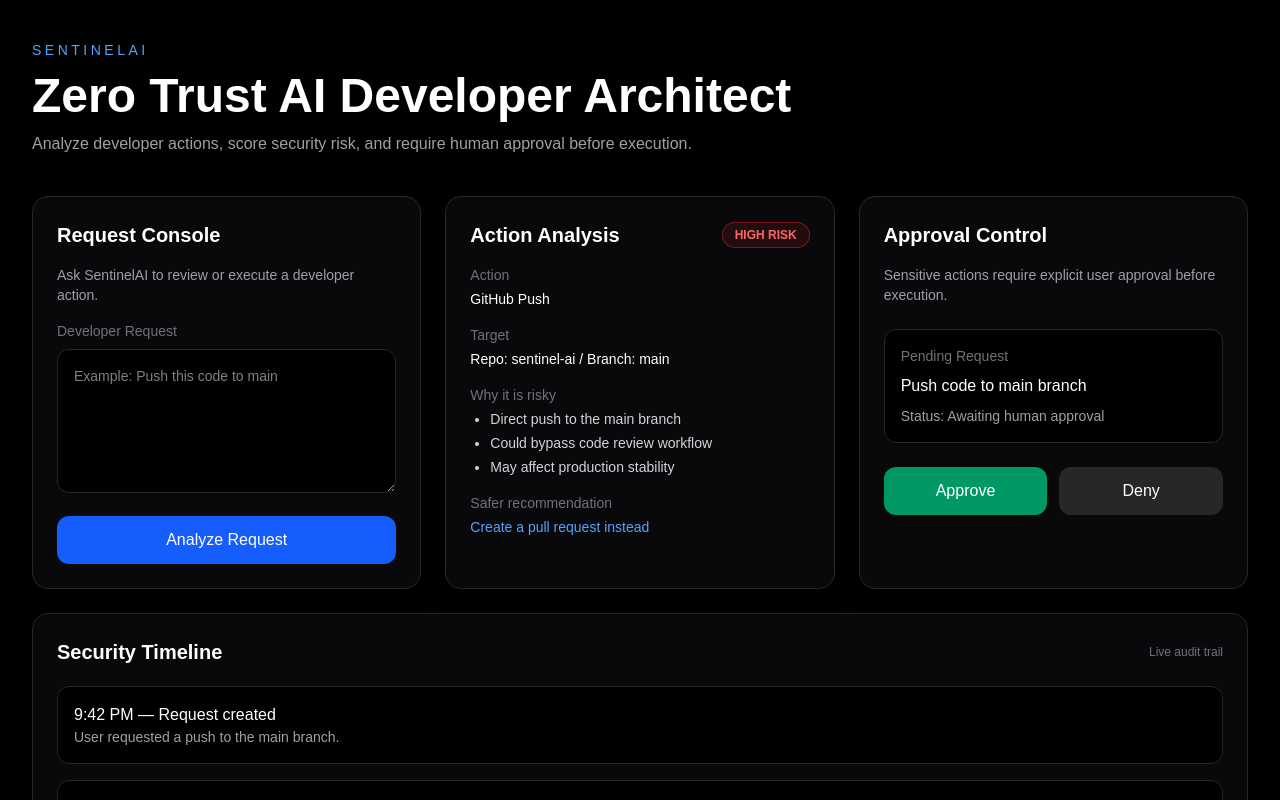
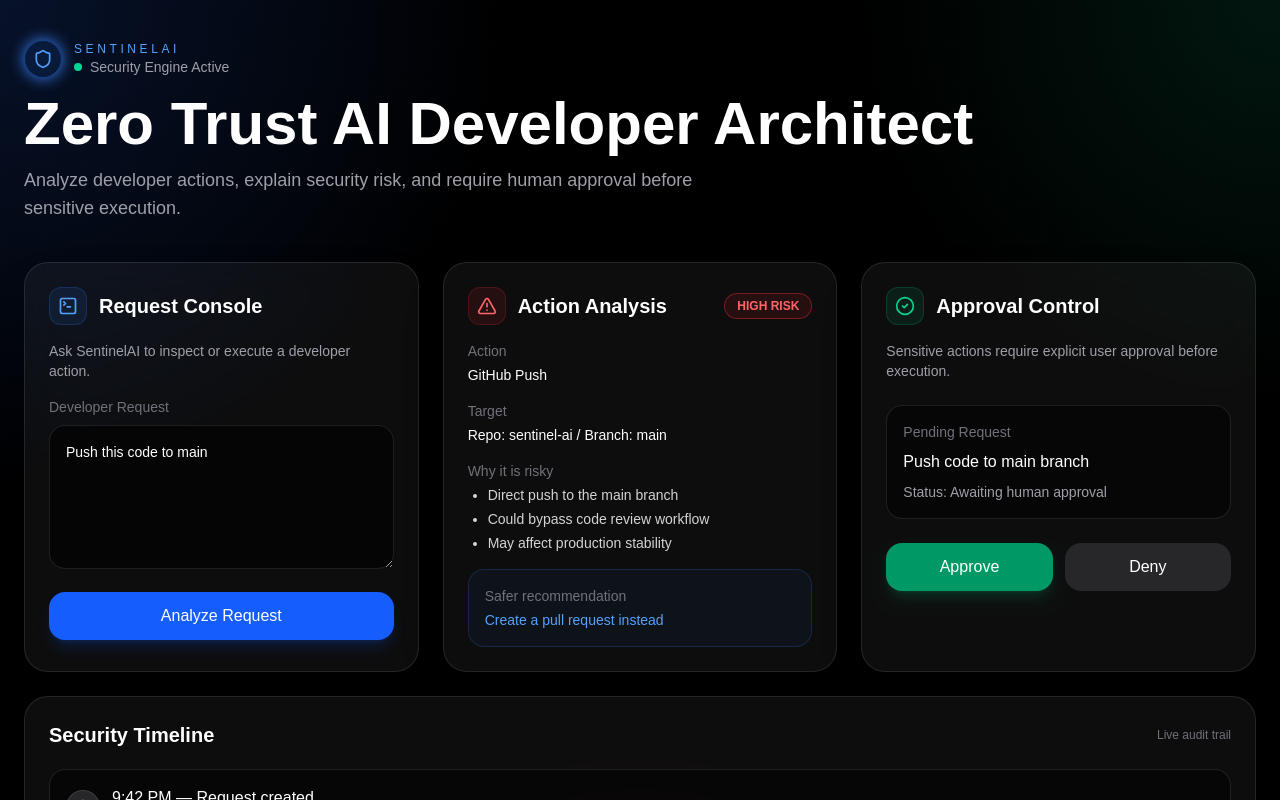
Before and after one commit to Aroool/sentinel-ai, a Next.js app in the folder frontend/: page / in a window 1280 px wide. Shown: the top 800 px of the page. Built offline with nearby package versions, Linux system fonts and the light colour scheme.

Commit message:
feat: add SentinelAI dashboard layout

```diff
--- a/frontend/app/page.tsx
+++ b/frontend/app/page.tsx
@@ -1,46 +1,132 @@
+"use client";
+
+import { motion } from "framer-motion";
+import {
+  Shield,
+  TerminalSquare,
+  AlertTriangle,
+  CheckCircle2,
+  Clock3,
+} from "lucide-react";
+
+const cardVariants = {
+  hidden: { opacity: 0, y: 24 },
+  visible: (i: number) => ({
+    opacity: 1,
+    y: 0,
+    transition: {
+      delay: i * 0.12,
+      duration: 0.5,
+      ease: "easeOut",
+    },
+  }),
+};
+
 export default function Home() {
   return (
-    <main className="min-h-screen bg-black text-white px-8 py-10">
-      <div className="max-w-7xl mx-auto">
-        <div className="mb-10">
-          <p className="text-sm uppercase tracking-[0.25em] text-blue-400 mb-3">
-            SentinelAI
-          </p>
-          <h1 className="text-5xl font-bold mb-3">
+    <main className="relative min-h-screen overflow-hidden bg-black text-white">
+      <div className="absolute inset-0 bg-[radial-gradient(circle_at_top_left,rgba(37,99,235,0.18),transparent_30%),radial-gradient(circle_at_top_right,rgba(16,185,129,0.12),transparent_25%),radial-gradient(circle_at_bottom,rgba(239,68,68,0.10),transparent_30%)]" />
+      <div className="absolute inset-0 bg-[linear-gradient(rgba(255,255,255,0.03)_1px,transparent_1px),linear-gradient(90deg,rgba(255,255,255,0.03)_1px,transparent_1px)] bg-[size:40px_40px] opacity-20" />
+
+      <div className="relative max-w-7xl mx-auto px-6 py-10">
+        <motion.div
+          initial={{ opacity: 0, y: 18 }}
+          animate={{ opacity: 1, y: 0 }}
+          transition={{ duration: 0.55 }}
+          className="mb-10"
+        >
+          <div className="mb-4 flex items-center gap-3">
+            <motion.div
+              animate={{ boxShadow: ["0 0 0px #3b82f6", "0 0 18px #3b82f6", "0 0 0px #3b82f6"] }}
+              transition={{ duration: 2.2, repeat: Infinity }}
+              className="rounded-full border border-blue-500/40 bg-blue-500/10 p-2"
+            >
+              <Shield className="h-5 w-5 text-blue-400" />
+            </motion.div>
+
+            <div>
+              <p className="text-xs uppercase tracking-[0.3em] text-blue-400">
+                SentinelAI
+              </p>
+              <div className="flex items-center gap-2 text-sm text-zinc-400">
+                <span className="inline-block h-2 w-2 rounded-full bg-emerald-400" />
+                Security Engine Active
+              </div>
+            </div>
+          </div>
+
+          <h1 className="text-4xl md:text-6xl font-bold mb-3">
             Zero Trust AI Developer Architect
           </h1>
-          <p className="text-zinc-400 max-w-2xl">
-            Analyze developer actions, score security risk, and require human
-            approval before execution.
+
+          <p className="max-w-2xl text-zinc-400 text-base md:text-lg">
+            Analyze developer actions, explain security risk, and require human
+            approval before sensitive execution.
           </p>
-        </div>
+        </motion.div>
 
         <div className="grid grid-cols-1 lg:grid-cols-3 gap-6">
-          <section className="lg:col-span-1 rounded-2xl border border-zinc-800 bg-zinc-950 p-6 shadow-xl">
-            <h2 className="text-xl font-semibold mb-4">Request Console</h2>
+          <motion.section
+            custom={0}
+            initial="hidden"
+            animate="visible"
+            variants={cardVariants}
+            whileHover={{ y: -4, scale: 1.01 }}
+            className="rounded-3xl border border-white/10 bg-white/5 backdrop-blur-xl p-6 shadow-2xl"
+          >
+            <div className="flex items-center gap-3 mb-4">
+              <div className="rounded-xl bg-blue-500/10 p-2 border border-blue-500/20">
+                <TerminalSquare className="h-5 w-5 text-blue-400" />
+              </div>
+              <h2 className="text-xl font-semibold">Request Console</h2>
+            </div>
+
             <p className="text-sm text-zinc-400 mb-4">
-              Ask SentinelAI to review or execute a developer action.
+              Ask SentinelAI to inspect or execute a developer action.
             </p>
 
             <label className="text-sm text-zinc-500 block mb-2">
               Developer Request
             </label>
+
             <textarea
-              className="w-full h-36 rounded-xl border border-zinc-800 bg-black p-4 text-sm outline-none"
+              className="w-full h-36 rounded-2xl border border-white/10 bg-black/60 p-4 text-sm outline-none transition focus:border-blue-500/50"
               placeholder="Example: Push this code to main"
+              defaultValue="Push this code to main"
             />
 
-            <button className="mt-4 w-full rounded-xl bg-blue-600 px-4 py-3 font-medium hover:bg-blue-700 transition">
+            <motion.button
+              whileTap={{ scale: 0.98 }}
+              whileHover={{ scale: 1.01 }}
+              className="mt-4 w-full rounded-2xl bg-blue-600 px-4 py-3 font-medium hover:bg-blue-700 transition shadow-lg shadow-blue-600/20"
+            >
               Analyze Request
-            </button>
-          </section>
+            </motion.button>
+          </motion.section>
 
-          <section className="lg:col-span-1 rounded-2xl border border-zinc-800 bg-zinc-950 p-6 shadow-xl">
+          <motion.section
+            custom={1}
+            initial="hidden"
+            animate="visible"
+            variants={cardVariants}
+            whileHover={{ y: -4, scale: 1.01 }}
+            className="rounded-3xl border border-white/10 bg-white/5 backdrop-blur-xl p-6 shadow-2xl"
+          >
             <div className="flex items-center justify-between mb-4">
-              <h2 className="text-xl font-semibold">Action Analysis</h2>
-              <span className="rounded-full border border-red-500/40 bg-red-500/10 px-3 py-1 text-xs font-semibold text-red-400">
+              <div className="flex items-center gap-3">
+                <div className="rounded-xl bg-red-500/10 p-2 border border-red-500/20">
+                  <AlertTriangle className="h-5 w-5 text-red-400" />
+                </div>
+                <h2 className="text-xl font-semibold">Action Analysis</h2>
+              </div>
+
+              <motion.span
+                animate={{ opacity: [0.7, 1, 0.7] }}
+                transition={{ duration: 1.6, repeat: Infinity }}
+                className="rounded-full border border-red-500/40 bg-red-500/10 px-3 py-1 text-xs font-semibold text-red-400"
+              >
                 HIGH RISK
-              </span>
+              </motion.span>
             </div>
 
             <div className="space-y-4 text-sm">
@@ -63,22 +149,35 @@ export default function Home() {
                 </ul>
               </div>
 
-              <div>
+              <div className="rounded-2xl border border-blue-500/20 bg-blue-500/5 p-4">
                 <p className="text-zinc-500 mb-1">Safer recommendation</p>
                 <p className="text-blue-400 font-medium">
                   Create a pull request instead
                 </p>
               </div>
             </div>
-          </section>
+          </motion.section>
 
-          <section className="lg:col-span-1 rounded-2xl border border-zinc-800 bg-zinc-950 p-6 shadow-xl">
-            <h2 className="text-xl font-semibold mb-4">Approval Control</h2>
+          <motion.section
+            custom={2}
+            initial="hidden"
+            animate="visible"
+            variants={cardVariants}
+            whileHover={{ y: -4, scale: 1.01 }}
+            className="rounded-3xl border border-white/10 bg-white/5 backdrop-blur-xl p-6 shadow-2xl"
+          >
+            <div className="flex items-center gap-3 mb-4">
+              <div className="rounded-xl bg-emerald-500/10 p-2 border border-emerald-500/20">
+                <CheckCircle2 className="h-5 w-5 text-emerald-400" />
+              </div>
+              <h2 className="text-xl font-semibold">Approval Control</h2>
+            </div>
+
             <p className="text-sm text-zinc-400 mb-6">
               Sensitive actions require explicit user approval before execution.
             </p>
 
-            <div className="rounded-xl border border-zinc-800 bg-black p-4 mb-6">
+            <div className="rounded-2xl border border-white/10 bg-black/50 p-4 mb-6">
               <p className="text-sm text-zinc-500 mb-2">Pending Request</p>
               <p className="font-medium mb-2">Push code to main branch</p>
               <p className="text-sm text-zinc-400">
@@ -87,45 +186,77 @@ export default function Home() {
             </div>
 
             <div className="flex gap-3">
-              <button className="flex-1 rounded-xl bg-emerald-600 px-4 py-3 font-medium hover:bg-emerald-700 transition">
+              <motion.button
+                whileTap={{ scale: 0.97 }}
+                whileHover={{ scale: 1.02 }}
+                className="flex-1 rounded-2xl bg-emerald-600 px-4 py-3 font-medium hover:bg-emerald-700 transition shadow-lg shadow-emerald-600/20"
+              >
                 Approve
-              </button>
-              <button className="flex-1 rounded-xl bg-zinc-800 px-4 py-3 font-medium hover:bg-zinc-700 transition">
+              </motion.button>
+
+              <motion.button
+                whileTap={{ scale: 0.97 }}
+                whileHover={{ scale: 1.02 }}
+                className="flex-1 rounded-2xl bg-zinc-800 px-4 py-3 font-medium hover:bg-zinc-700 transition"
+              >
                 Deny
-              </button>
+              </motion.button>
             </div>
-          </section>
+          </motion.section>
         </div>
 
-        <section className="mt-6 rounded-2xl border border-zinc-800 bg-zinc-950 p-6 shadow-xl">
+        <motion.section
+          custom={3}
+          initial="hidden"
+          animate="visible"
+          variants={cardVariants}
+          className="mt-6 rounded-3xl border border-white/10 bg-white/5 backdrop-blur-xl p-6 shadow-2xl"
+        >
           <div className="flex items-center justify-between mb-5">
             <h2 className="text-xl font-semibold">Security Timeline</h2>
             <span className="text-xs text-zinc-500">Live audit trail</span>
           </div>
 
           <div className="space-y-4">
-            <div className="rounded-xl border border-zinc-800 bg-black p-4">
-              <p className="font-medium">9:42 PM — Request created</p>
-              <p className="text-sm text-zinc-400">
-                User requested a push to the main branch.
-              </p>
-            </div>
-
-            <div className="rounded-xl border border-zinc-800 bg-black p-4">
-              <p className="font-medium">9:42 PM — Risk analysis completed</p>
-              <p className="text-sm text-zinc-400">
-                SentinelAI classified the request as HIGH risk.
-              </p>
-            </div>
-
-            <div className="rounded-xl border border-zinc-800 bg-black p-4">
-              <p className="font-medium">9:43 PM — Awaiting approval</p>
-              <p className="text-sm text-zinc-400">
-                Execution paused until the authenticated user approves.
-              </p>
-            </div>
+            {[
+              {
+                time: "9:42 PM",
+                title: "Request created",
+                desc: "User requested a push to the main branch.",
+              },
+              {
+                time: "9:42 PM",
+                title: "Risk analysis completed",
+                desc: "SentinelAI classified the request as HIGH risk.",
+              },
+              {
+                time: "9:43 PM",
+                title: "Awaiting approval",
+                desc: "Execution paused until the authenticated user approves.",
+              },
+            ].map((item, index) => (
+              <motion.div
+                key={item.title}
+                initial={{ opacity: 0, x: -14 }}
+                animate={{ opacity: 1, x: 0 }}
+                transition={{ delay: 0.5 + index * 0.12 }}
+                className="rounded-2xl border border-white/10 bg-black/50 p-4"
+              >
+                <div className="flex items-start gap-3">
+                  <div className="mt-1 rounded-full bg-zinc-800 p-2 border border-white/10">
+                    <Clock3 className="h-4 w-4 text-zinc-300" />
+                  </div>
+                  <div>
+                    <p className="font-medium">
+                      {item.time} — {item.title}
+                    </p>
+                    <p className="text-sm text-zinc-400">{item.desc}</p>
+                  </div>
+                </div>
+              </motion.div>
+            ))}
           </div>
-        </section>
+        </motion.section>
       </div>
     </main>
   );
--- a/frontend/package.json
+++ b/frontend/package.json
@@ -9,6 +9,8 @@
     "lint": "eslint"
   },
   "dependencies": {
+    "framer-motion": "^12.35.1",
+    "lucide-react": "^0.577.0",
     "next": "16.1.6",
     "react": "19.2.3",
     "react-dom": "19.2.3"
```
Also changed, not shown: 1 other file (tests, documents, lock files or other folders).
